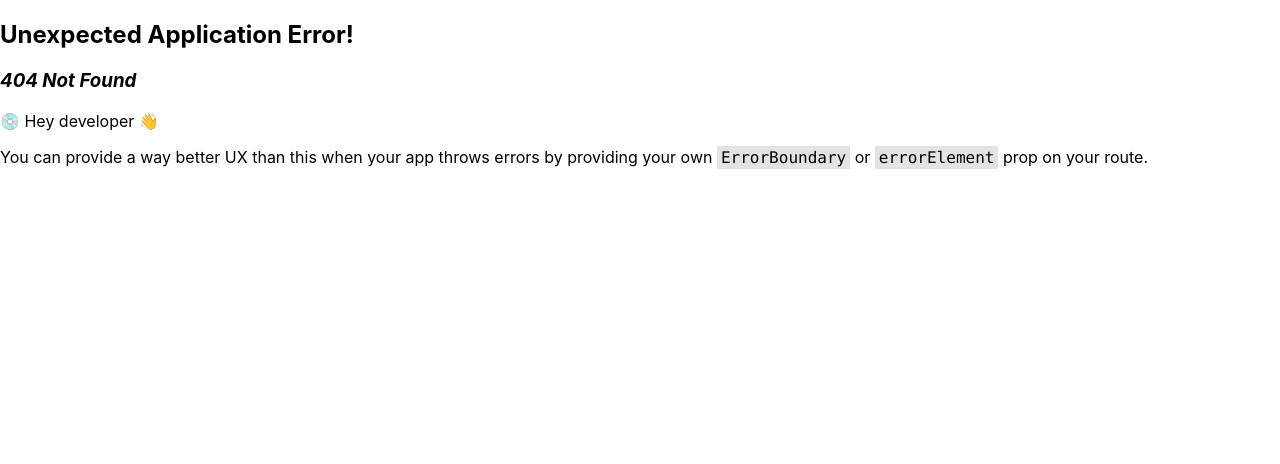
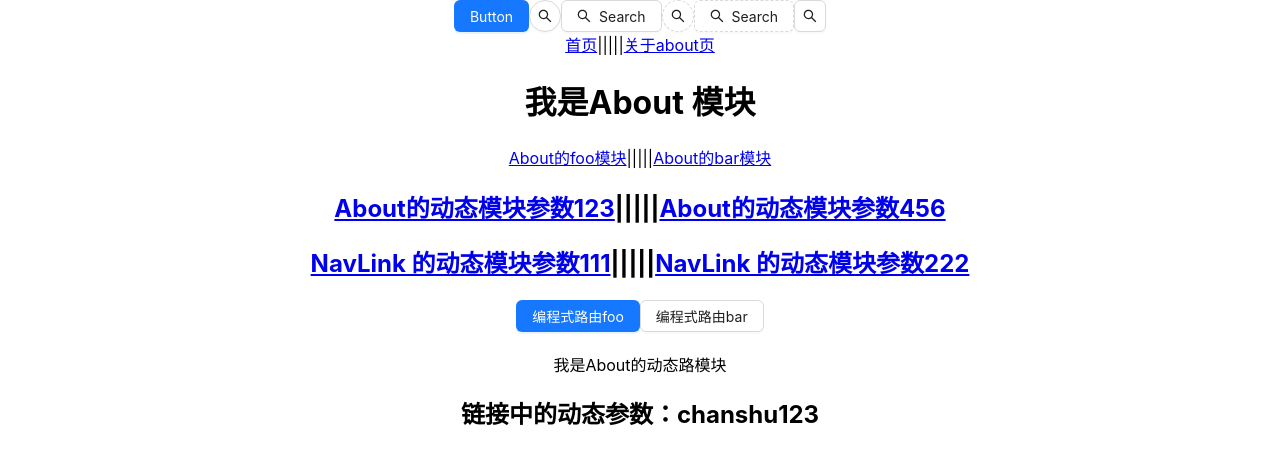
Before and after one commit to kuaishou/shuangyue-react, a React (Create React App) app: page /about/dynamic/chanshu123 in a window 1280 px wide. Before the commit this address had no page. Shown: the top 464 px of the page. Built offline with nearby package versions, Linux system fonts and the light colour scheme.

Commit message:
feat: 路由参数的获取

```diff
--- a/src/App.js
+++ b/src/App.js
@@ -1,7 +1,7 @@
 import { Button, Tooltip } from 'antd';
 import { SearchOutlined } from '@ant-design/icons';
 import './App.css';
-import { Outlet } from 'react-router-dom';
+import { Outlet, Link } from 'react-router-dom';
 
 const App = () => (
   <div className="App">
@@ -21,6 +21,8 @@ const App = () => (
     </div>
 
     <div className='content'>
+      <Link to='/'>首页</Link>|||||
+      <Link to='/about'>关于about页</Link>
       <Outlet />
     </div>
 
--- a/src/router/index.js
+++ b/src/router/index.js
@@ -1,9 +1,12 @@
-import { createBrowserRouter } from "react-router-dom"
+import { createBrowserRouter, createHashRouter } from "react-router-dom"
 
 import App from "../App"
 import Home from "../views/Home/Home"
 import About from "../views/About/About"
-
+import AboutFoo from "../views/AboutFoo/About"
+import AboutBar from "../views/AboutBar/About"
+import AboutDynamic from "../views/AboutDynamic/AboutDynamic"
+import { Divider } from "antd"
 //路由注册表
 
 const routes = [
@@ -17,11 +20,30 @@ const routes = [
             }, {
                 path: 'about',
                 element: <About />,
+                children: [
+                    {
+                        index:true,
+                        element:<h3>默认路由显示默认的内容</h3>
+                    }
+                    ,
+                    {
+                        path: 'foo',
+                        element: <AboutFoo />,
+                    }, {
+                        path: 'bar',
+                        element: <AboutBar />,
+                    }
+                    , {
+                        path: 'dynamic/:id',
+                        element: <AboutDynamic />,
+                    }
+                ]
             }
         ]
     }
 ]
 
 
-const router = createBrowserRouter(routes)
+const router = createBrowserRouter(routes)//history模式
+// const router = createHashRouter(routes)//hash模式
 export default router
--- a/src/views/About/About.jsx
+++ b/src/views/About/About.jsx
@@ -1,7 +1,44 @@
 
+import { Link, NavLink, Outlet, useNavigate,useLocation ,useSearchParams} from "react-router-dom"
+import { Button } from 'antd';
+import "./index.css"
 const About = () => {
+    const [searchParams,setSearchParams]=useSearchParams()
+    const navigator = useNavigate()
+    const handClick1 = () => {
+        navigator('/about/foo')
+    }
+    const handClick2 = () => {
+        setSearchParams({name:'xinghao'})
+        navigator('/about/bar')
+
+    }
+    const loction=useLocation()
+    console.log('useLocation',loction)
+
+    console.log('useSearchParams',searchParams.get('name'))
+
     return <>
-        <div>我是About 模块</div>
+        <h1>我是About 模块</h1>
+        <Link to='/about/foo'>About的foo模块</Link>|||||
+        <Link to='/about/bar'>About的bar模块</Link>
+        {/* 动态路由 */}
+        <h2>
+            <Link to='/about/dynamic/chanshu123'>About的动态模块参数123</Link>|||||
+            <Link to='/about/dynamic/chanshu456'>About的动态模块参数456</Link>
+        </h2>
+
+        <h2>
+            <NavLink to='/about/dynamic/NavLink111'>NavLink 的动态模块参数111</NavLink>|||||
+            <NavLink to='/about/dynamic/NavLink222'>NavLink 的动态模块参数222</NavLink>
+        </h2>
+
+        <h2>
+            <Button type="primary" onClick={handClick1}>编程式路由foo</Button>
+            <Button onClick={handClick2}>编程式路由bar</Button>
+        </h2>
+
+        <Outlet />
     </>
 }
 
--- /dev/null
+++ b/src/views/About/index.css
@@ -0,0 +1,3 @@
+.active{
+    background-color: red;
+}
--- /dev/null
+++ b/src/views/AboutBar/About.jsx
@@ -0,0 +1,8 @@
+
+const AboutBar = () => {
+    return <>
+        <div>我是About的AboutBar 模块</div>
+    </>
+}
+
+export default AboutBar
--- /dev/null
+++ b/src/views/AboutDynamic/AboutDynamic.jsx
@@ -0,0 +1,11 @@
+import { useParams } from "react-router-dom"
+
+const AboutDynamic = () => {
+    const param = useParams()
+    return <>
+        <div>我是About的动态路模块</div>
+        <h2>链接中的动态参数：{param.id}</h2>
+    </>
+}
+
+export default AboutDynamic
--- /dev/null
+++ b/src/views/AboutFoo/About.jsx
@@ -0,0 +1,8 @@
+
+const AboutFoo = () => {
+    return <>
+        <div>我是About的AboutFoo 模块</div>
+    </>
+}
+
+export default AboutFoo
```
